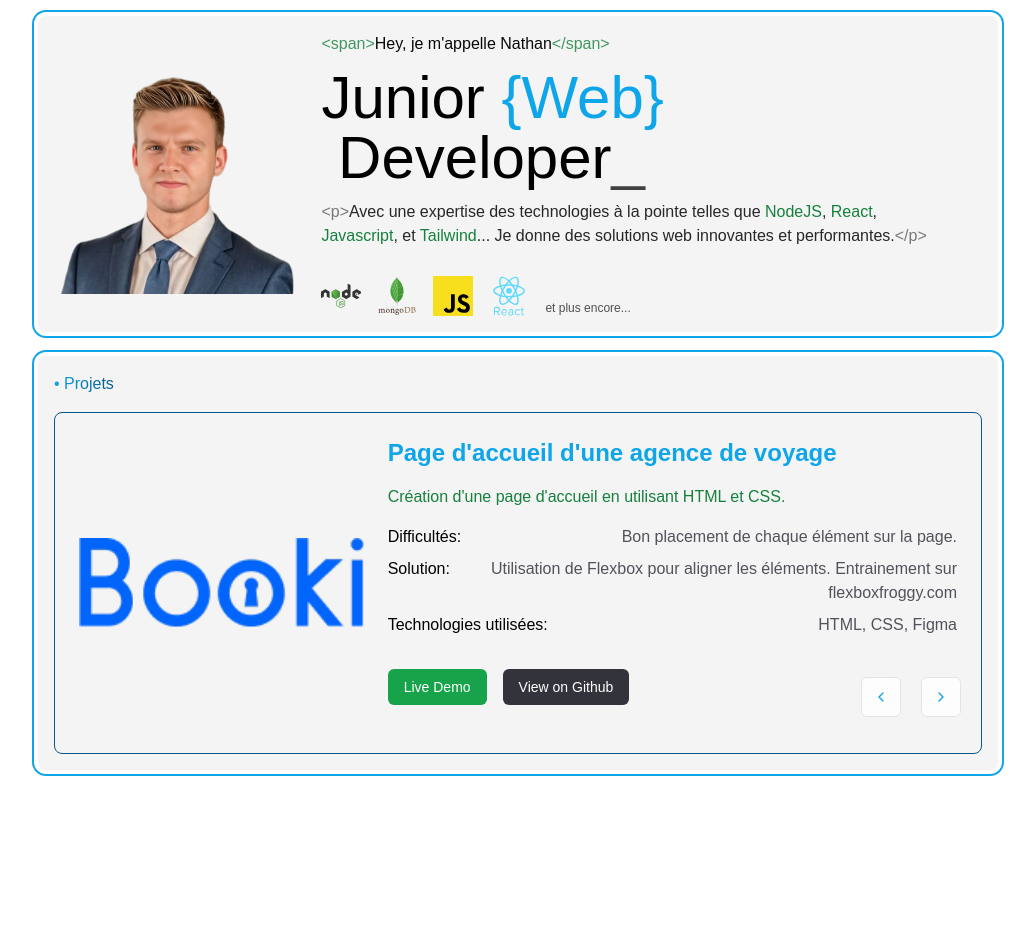
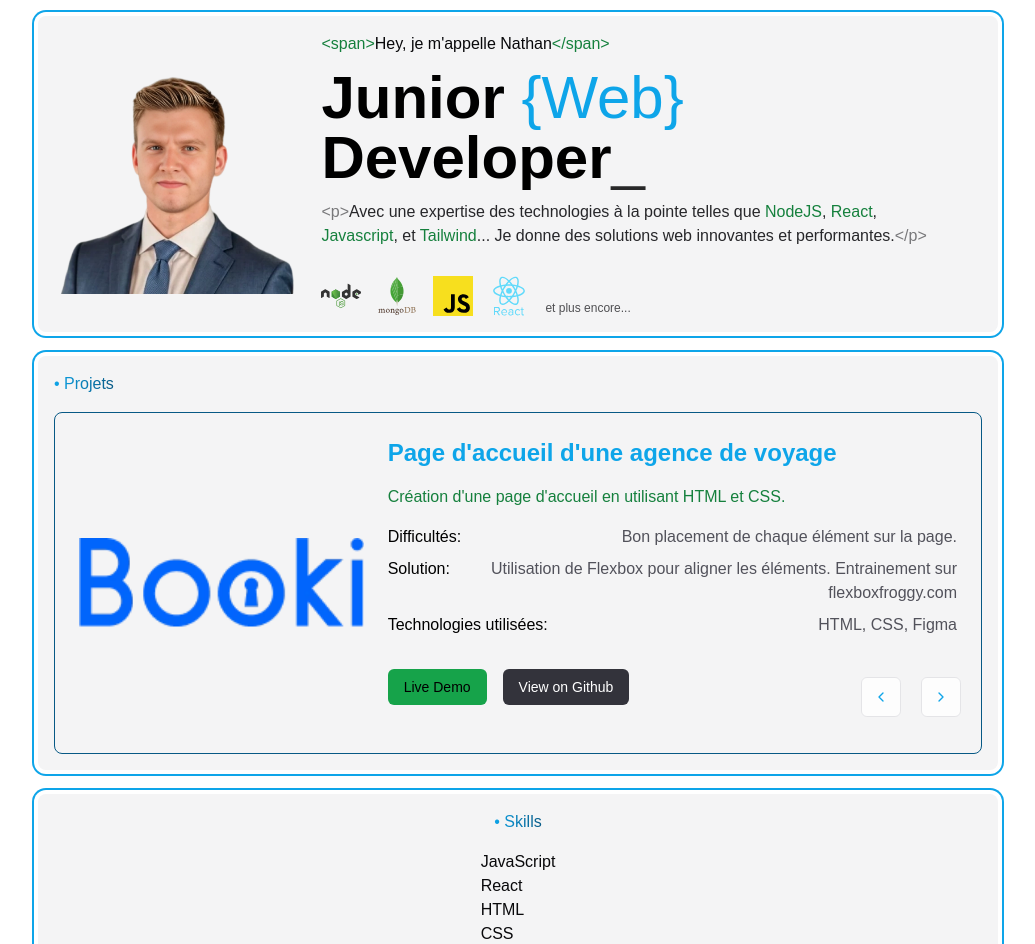
Before and after one commit to BinaryZoboo/portfolio, a React (Vite) app: page / in a window 1280 px wide. Shown: the part 88-1032 px from the top of the page, without its empty margins (122-1157 px from the left). Before the commit the page ends 882 px from the top, so only its background shows below. Built offline with nearby package versions, Linux system fonts and the light colour scheme.

Commit message:
debut skills

```diff
--- a/index.html
+++ b/index.html
@@ -1,5 +1,5 @@
 <!doctype html>
-<html lang="en">
+<html lang="fr">
   <head>
     <meta charset="UTF-8" />
     <link rel="icon" type="image/svg+xml" href="/vite.svg" />
--- a/src/components/Aboutme.jsx
+++ b/src/components/Aboutme.jsx
@@ -3,7 +3,7 @@ import { Element } from "react-scroll";
 export default function Aboutme() {
   return (
     <div className="mx-auto my-6 flex h-auto w-full flex-col items-center rounded-lg bg-zinc-100 p-4 ring-2 ring-sky-500 ring-offset-4 ring-offset-inherit md:w-3/4 dark:bg-regal-zinc-200 dark:ring-atlantis dark:ring-offset-regal-zinc-300">
-      <Element className="hidden self-start" name="aboutme"></Element>
+      <Element className="self-start" name="about-me"></Element>
       <div className="flex w-full flex-col items-center space-y-6 sm:flex-row sm:space-y-0">
         {/* Image Section */}
         <div className="h-60 rounded-2xl md:mr-5">
@@ -17,22 +17,24 @@ export default function Aboutme() {
         {/* Text Section */}
         <div className="flex w-full flex-col space-y-3 text-center sm:w-2/3 sm:text-left">
           <p className="dark:text-zinc-300">
-            <span className="text-green-700 opacity-80 dark:text-pink-400">
+            <span className="text-green-700 dark:text-pink-400">
               {"<span>"}
             </span>
             Hey, je m&apos;appelle Nathan
-            <span className="text-green-700 opacity-80 dark:text-pink-400">
+            <span className="text-green-700 dark:text-pink-400">
               {"</span>"}
             </span>
           </p>
 
-          <h1 className="text-balance text-4xl font-bold text-black md:text-5xl lg:text-6xl dark:text-white">
-            <p className="flex flex-wrap text-black dark:text-white">
-              Junior&nbsp;
-              <span className="text-sky-500 dark:text-atlantis">{"{Web}"}</span>
-              &nbsp;Developer<span className="animate-pulse">_</span>
-            </p>
-          </h1>
+          <div className="text-balance text-4xl font-bold text-black md:text-5xl lg:text-6xl dark:text-white">
+            <h1 className="flex flex-wrap text-black dark:text-white">
+              Junior
+              <span className="text-sky-500 dark:text-atlantis">
+                &nbsp;{"{Web}"}&nbsp;
+              </span>
+              Developer<span className="animate-pulse">_</span>
+            </h1>
+          </div>
 
           <div className="font-mono text-zinc-800 dark:text-zinc-300">
             <span className="opacity-60">{"<p>"}</span>
--- a/src/components/CardProjects.jsx
+++ b/src/components/CardProjects.jsx
@@ -25,7 +25,7 @@ export default function CardProject({
   githubUrl,
 }) {
   const buttonClass =
-    "flex justify-center items-center gap-2 rounded-md px-4 py-2 transition-colors";
+    "flex justify-center text-black items-center gap-2 rounded-md px-4 py-2 transition-colors";
   const demoButtonClass = `${buttonClass} bg-green-600 hover:bg-green-700`;
 
   return (
--- a/src/components/Navbar.jsx
+++ b/src/components/Navbar.jsx
@@ -111,7 +111,7 @@ export default function Navbar() {
 
         {/* Nav Links pour desktop */}
         <nav className="hidden size-full cursor-pointer items-center justify-center space-x-6 bg-zinc-50 md:flex dark:bg-regal-zinc-200">
-          <NavLink to="aboutme">A propos de moi</NavLink>
+          <NavLink to="about-me">A propos de moi</NavLink>
           <NavLink to="project">Projets</NavLink>
           <NavLink to="skills">Compétences</NavLink>
           <NavLink to="contact">Contact</NavLink>
--- /dev/null
+++ b/src/components/Skills.jsx
@@ -0,0 +1,21 @@
+import { Element } from "react-scroll";
+
+const Skills = () => {
+  return (
+    <div className="mx-auto my-6 flex h-auto w-full flex-col items-center rounded-lg bg-zinc-100 p-4 ring-2 ring-sky-500 ring-offset-4 ring-offset-inherit md:w-3/4 dark:bg-regal-zinc-200 dark:ring-atlantis dark:ring-offset-regal-zinc-300">
+      <Element className="mb-4" name="skills">
+        <h2 className="bg-gradient-to-r from-sky-500 to-sky-800 bg-clip-text text-transparent dark:from-atlantis dark:to-lime-800">
+          • Skills
+        </h2>
+      </Element>
+      <ul>
+        <li>JavaScript</li>
+        <li>React</li>
+        <li>HTML</li>
+        <li>CSS</li>
+      </ul>
+    </div>
+  );
+};
+
+export default Skills;
--- a/src/pages/Home.jsx
+++ b/src/pages/Home.jsx
@@ -1,6 +1,7 @@
 import Aboutme from "../components/Aboutme";
 import Navbar from "../components/Navbar";
 import ProjectsCarousel from "../components/ProjectsCarousel";
+import Skills from "../components/Skills";
 
 const Home = () => {
   return (
@@ -8,6 +9,7 @@ const Home = () => {
       <Navbar />
       <Aboutme />
       <ProjectsCarousel />
+      <Skills />
     </div>
   );
 };
```
